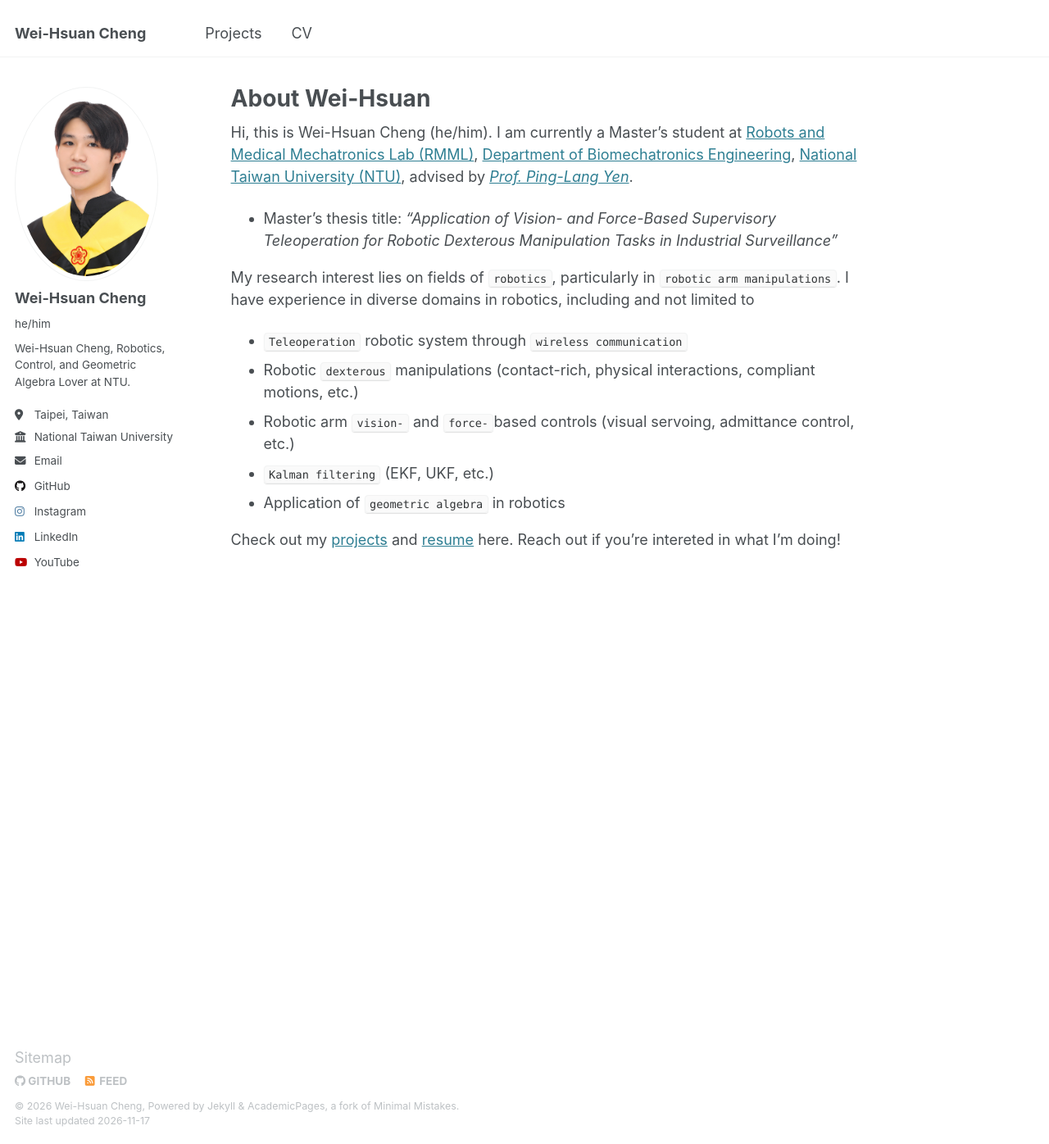
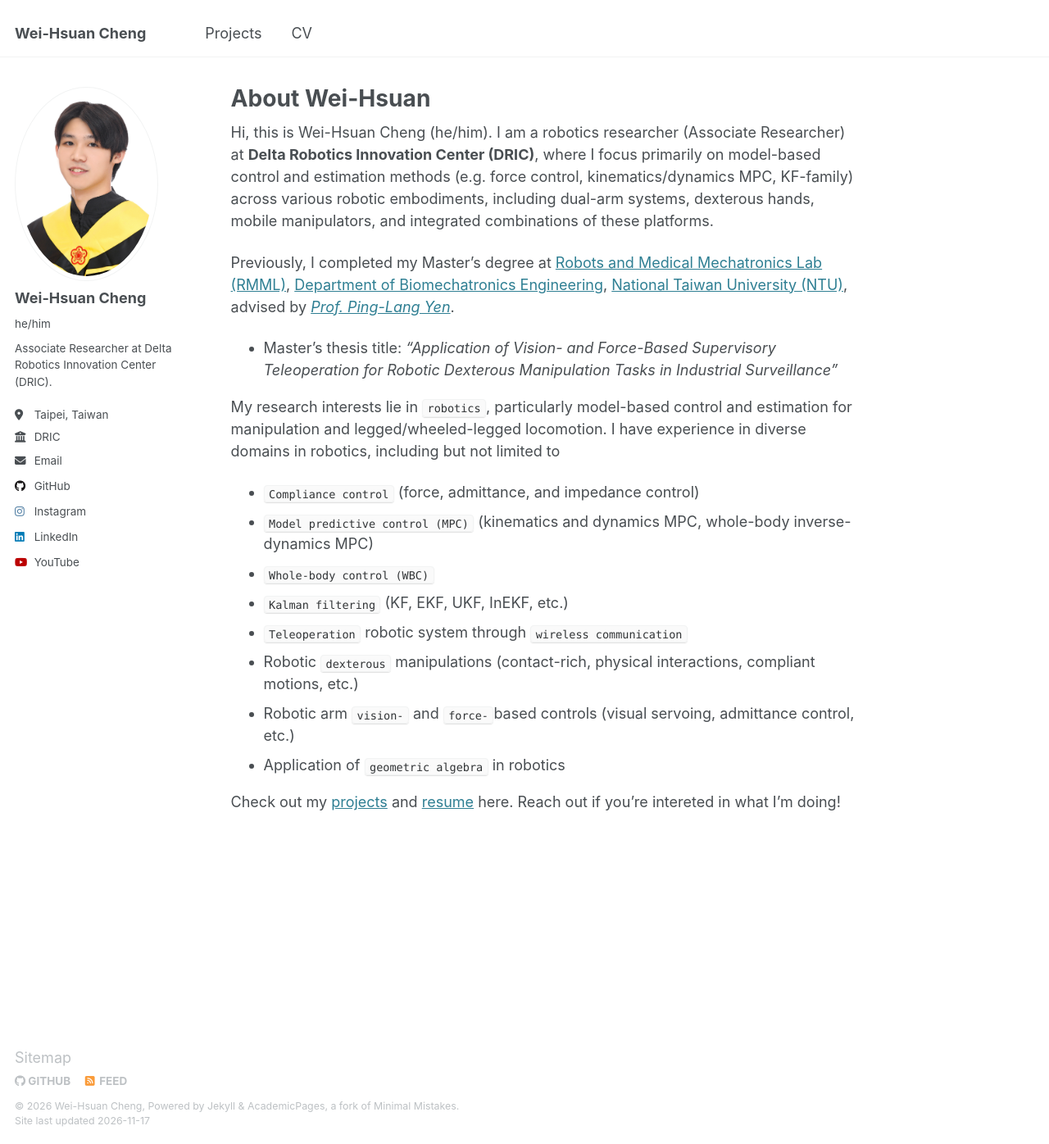
Before and after one commit to wei-hsuan-cheng/wei-hsuan-cheng.github.io, a Jekyll site: the page built from _pages/about.md, in a window 1280 px wide and 1396 px high. Shown: the whole window at 82% size. Built offline with Jekyll 4.4.1, drawn with Linux system fonts in a browser that asks for light colours.

Commit message:
update profile: Associate Researcher at DRIC
Sidebar bio and affiliation now show the current position at Delta Robotics
Innovation Center (DRIC). The About page leads with the DRIC research focus
(model-based control and estimation across dual-arm, dexterous-hand and
mobile-manipulator platforms), moves the NTU master's to "Previously", and
adds compliance control, MPC and whole-body control to the interests.

Co-Authored-By: Claude Opus 5.5 <noreply@anthropic.com>

```diff
--- a/_config.yml
+++ b/_config.yml
@@ -25,9 +25,9 @@ author:
   avatar           : "profile/whcheng_profile.jpg"
   name             : "Wei-Hsuan Cheng"
   pronouns         : he/him # example: "she/her"
-  bio              : "Wei-Hsuan Cheng, Robotics, Control, and Geometric Algebra Lover at NTU."
+  bio              : "Associate Researcher at Delta Robotics Innovation Center (DRIC)."
   location         : "Taipei, Taiwan"
-  employer         : "National Taiwan University"
+  employer         : "DRIC" # one line in the sidebar; the bio above gives the full name
   uri              : # URL
   email            : "johnathancheng0125@gmail.com"
 
--- a/_pages/about.md
+++ b/_pages/about.md
@@ -18,15 +18,20 @@ redirect_from:
 
 <!-- **Looking for PhD position in robotics!!** -->
 
-Hi, this is Wei-Hsuan Cheng (he/him). I am currently a Master's student at [Robots and Medical Mechatronics Lab (RMML)][RMML], [Department of Biomechatronics Engineering][NTUBME], [National Taiwan University (NTU)][NTU], advised by *[Prof. Ping-Lang Yen]*.
+Hi, this is Wei-Hsuan Cheng (he/him). I am a robotics researcher (Associate Researcher) at **Delta Robotics Innovation Center (DRIC)**, where I focus primarily on model-based control and estimation methods (e.g. force control, kinematics/dynamics MPC, KF-family) across various robotic embodiments, including dual-arm systems, dexterous hands, mobile manipulators, and integrated combinations of these platforms.
+
+Previously, I completed my Master's degree at [Robots and Medical Mechatronics Lab (RMML)][RMML], [Department of Biomechatronics Engineering][NTUBME], [National Taiwan University (NTU)][NTU], advised by *[Prof. Ping-Lang Yen]*.
 
 - Master's thesis title: *“Application of Vision- and Force-Based Supervisory Teleoperation for Robotic Dexterous Manipulation Tasks in Industrial Surveillance”*
 
-My research interest lies on fields of ``robotics``, particularly in ``robotic arm manipulations``. I have experience in diverse domains in robotics, including and not limited to
+My research interests lie in ``robotics``, particularly model-based control and estimation for manipulation and legged/wheeled-legged locomotion. I have experience in diverse domains in robotics, including but not limited to
+- ``Compliance control`` (force, admittance, and impedance control)
+- ``Model predictive control (MPC)`` (kinematics and dynamics MPC, whole-body inverse-dynamics MPC)
+- ``Whole-body control (WBC)``
+- ``Kalman filtering`` (KF, EKF, UKF, InEKF, etc.)
 - ``Teleoperation`` robotic system through ``wireless communication``
 - Robotic ``dexterous`` manipulations (contact-rich, physical interactions, compliant motions, etc.)
 - Robotic arm ``vision-`` and ``force-``based controls (visual servoing, admittance control, etc.)
-- ``Kalman filtering`` (EKF, UKF, etc.)
 - Application of ``geometric algebra`` in robotics
 
 Check out my [projects] and [resume] here. Reach out if you’re intereted in what I’m doing!
```
